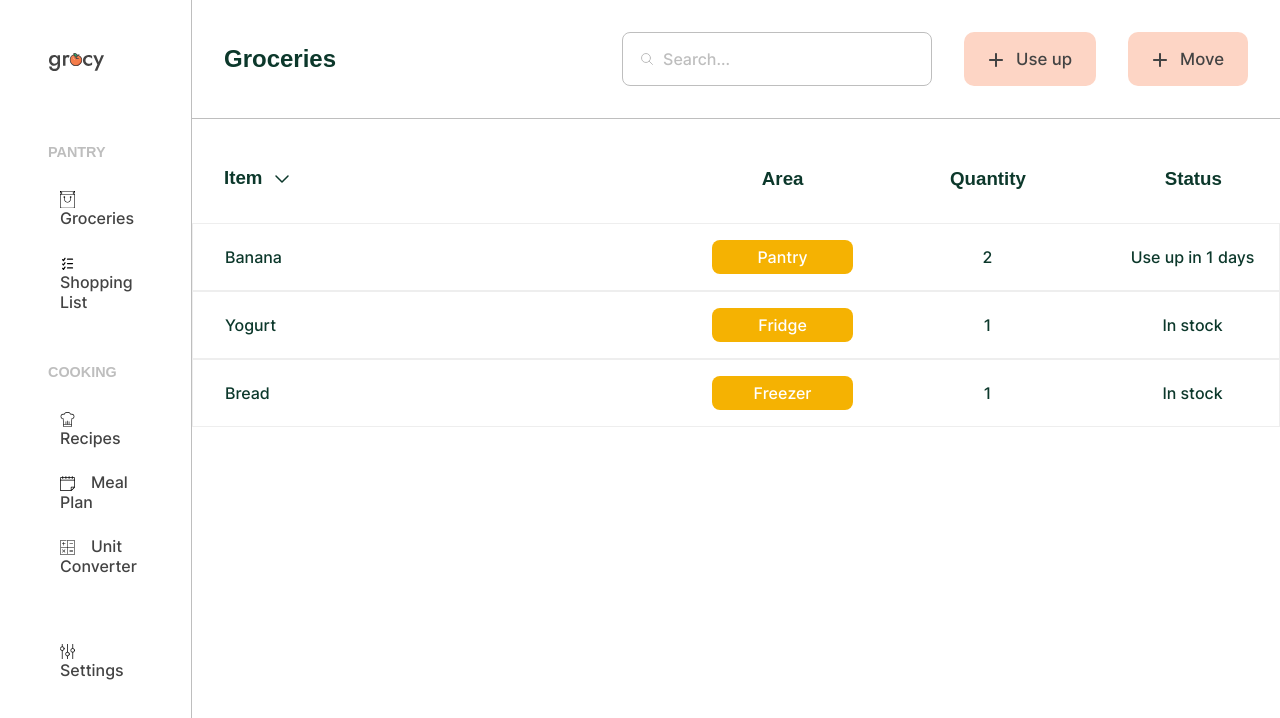
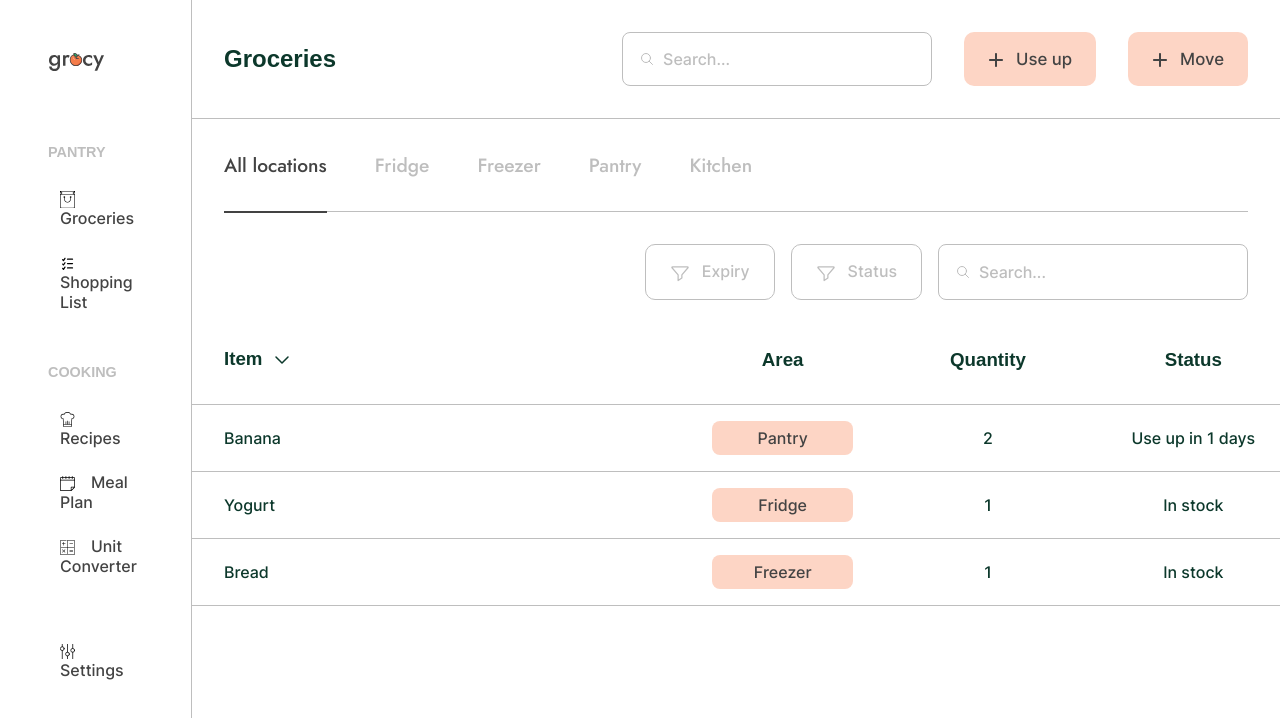
Before and after one commit to mwestenthanner/grocy-simplified, a Vue app: page /groceries in a window 1280 px wide. Shown: the top 718 px of the page. Built offline with nearby package versions, Linux system fonts and the light colour scheme; a web font is replaced by a local one.

Commit message:
Groceries page overhaul

```diff
--- /dev/null
+++ b/src/components/Components/Filter.vue
@@ -0,0 +1,40 @@
+<template>
+    <button>
+        <svg enable-background="new 0 0 32 32" id="Editable-line" version="1.1" viewBox="0 0 32 32" xml:space="preserve" xmlns="http://www.w3.org/2000/svg" xmlns:xlink="http://www.w3.org/1999/xlink"><path d="  M3.241,7.646L13,19v9l6-4v-5l9.759-11.354C29.315,6.996,28.848,6,27.986,6H4.014C3.152,6,2.685,6.996,3.241,7.646z" fill="none" id="XMLID_6_" stroke="#000000" stroke-linecap="round" stroke-linejoin="round" stroke-miterlimit="10" stroke-width="2"/></svg>
+        <span>{{ props.heading }}</span>
+    </button>
+</template>
+
+<script lang="ts" setup>
+import { defineProps } from 'vue'
+
+const props = defineProps({
+  heading: String
+})
+
+
+</script>
+
+<style scoped>
+
+button {
+    padding: 1rem 1.5rem;
+    border: 1px solid var(--font-accent);
+    border-radius: 10px;
+    font-size: 100%;
+    color: var(--font-accent);
+    background-color: var(--background);
+}
+
+button > svg {
+    vertical-align: middle;
+    padding-right: 0.75rem;
+    height: 20px;
+    width: auto;
+}
+
+svg path {
+    stroke: var(--font-accent);
+}
+
+</style>
--- a/src/components/Components/ListItem.vue
+++ b/src/components/Components/ListItem.vue
@@ -1,10 +1,11 @@
 <template>
-    <div class="list-item" @click="showControls = !showControls">
+    <div class="list-item" :class="{ active: showControls }" @click="showControls = !showControls">
         <p>{{ props.product.name }}</p>
         <p class="tag">{{ props.product.area }}</p>
         <p>{{ props.product.quantity }}</p>
         <p>{{ getStatus(props.product) }}</p>
     </div>
+    <Transition>
     <div class="controls" v-show="showControls">
         <div class="item-controls">
             <button>Mark as used up</button>
@@ -21,6 +22,7 @@
             <button>Change expiry date</button>
         </div>
     </div>
+    </Transition>
 </template>
 
 <script lang="ts" setup>
@@ -83,16 +85,20 @@ function getStatus(product: Product) {
     grid-template-rows: 1fr;
     grid-template-columns: 3fr 1fr 1fr 1fr;
     padding: 1rem 1rem 1rem 2rem;
-    border: 1px solid #eee;
+    border-bottom: 1px solid var(--font-accent);
     grid-gap: 4rem;
     align-items: center;
+}
+
+.active {
+   border-bottom: none !important;
 }
 
 .tag {
     padding: 7px 10px 7px 10px;
     border-radius: 8px;
-    color: white;
-    background-color: var(--yellow);
+    color: var(--font-main);
+    background-color: var(--accent-primary);
     text-align: center;
 }
 
@@ -117,6 +123,7 @@ function getStatus(product: Product) {
     margin-bottom: 1rem;
     padding: 1rem 1rem 1rem 2rem;
     grid-gap: 4rem;
+    border-bottom: 1px solid var(--font-accent);
 }
 
 .controls div:not(:first-child) {
@@ -128,7 +135,7 @@ function getStatus(product: Product) {
     color: white;
     padding: 0.7rem;
     border-radius: 10px;
-    background-color: var(--lighter-green);
+    background-color: var(--accent-secondary);
     border: none;
 }
 
@@ -136,4 +143,14 @@ function getStatus(product: Product) {
     margin-left: 0.5rem;
 }
 
+.v-enter-active,
+.v-leave-active {
+  transition: opacity 0.5s ease;
+}
+
+.v-enter-from,
+.v-leave-to {
+  opacity: 0;
+}
+
 </style>
--- a/src/components/Views/ListView.vue
+++ b/src/components/Views/ListView.vue
@@ -1,5 +1,13 @@
 <template>
+    <div class="categories">
+        <span v-for="item in locationList" :key="item">{{ item }}</span>
+    </div>
     <div class="list-view">
+        <div class="filter-bar">
+            <Filter heading="Expiry" />
+            <Filter heading="Status" />
+            <SearchFilter />
+        </div>
         <div class="list-heading">
             <div class="heading-item">
                 <h3>Item</h3><svg class="chevron" viewBox="0 0 32 32" xmlns="http://www.w3.org/2000/svg"><title/><g data-name="Layer 2" id="Layer_2"><path d="M16,21a1,1,0,0,1-.71-.29l-8-8a1,1,0,1,1,1.42-1.42L16,18.59l7.29-7.3a1,1,0,0,1,1.42,1.42l-8,8A1,1,0,0,1,16,21Z"/></g><g id="frame"><rect class="cls-1" height="32" width="32"/></g></svg>
@@ -8,33 +16,60 @@
             <h3>Quantity</h3>
             <h3>Status</h3>
         </div>
-        <ListItem v-for="item in productList" :key="item.name" :product="item" />
+        <div class="list">
+            <ListItem v-for="item in productList" :key="item.name" :product="item" />
+        </div>
     </div>
 </template>
 
-<script lang="ts">
-import { defineComponent, ref } from 'vue'
+<script lang="ts" setup>
+import { ref } from 'vue'
 import ListItem from '../Components/ListItem.vue'
+import SearchFilter from '../Components/SearchFilter.vue'
+import Filter from '../Components/Filter.vue'
 import { useStore } from 'vuex';
 
-export default defineComponent({
-    components: {
-        ListItem
-    },
-    setup() {
+const store = useStore();
+const productList = ref(store.state.productList)
 
-        const store = useStore();
-        const productList = ref(store.state.productList)
+const locationList = [
+    'All locations',
+    'Fridge',
+    'Freezer',
+    'Pantry',
+    'Kitchen'
+]
 
-        return {
-            productList
-        }
-
-    }
-})
 </script>
 
 <style scoped>
+
+.categories {
+    margin: 2rem;
+    padding-bottom: 2rem;
+    border-bottom: 1px solid var(--font-accent);
+}
+
+.categories span {
+    font-family: 'Jost';
+    font-weight: medium;
+    font-size: 120%;
+    color: var(--font-accent);
+    margin-right: 3rem;
+}
+
+.categories span:first-child {
+    color: var(--font-main);
+    padding-bottom: 2rem;
+    border-bottom: 2px solid var(--font-main);
+}
+
+.filter-bar {
+    padding: 0 2rem;
+    display: flex;
+    gap: 1rem;
+    justify-content: flex-end;
+}
 
 .list-heading {
     margin: 2rem 0 1rem 0;
@@ -42,7 +77,6 @@ export default defineComponent({
     grid-template-rows: 1fr;
     grid-template-columns: 3fr 1fr 1fr 1fr;
     padding: 1rem 1rem 1rem 2rem;
-    border-radius: 10px;
     grid-gap: 4rem;
     align-items: center;
 }
@@ -66,4 +100,8 @@ export default defineComponent({
     fill:none;
 }
 
+.list {
+    border-top: 1px solid var(--font-accent);
+}
+
 </style>
```
